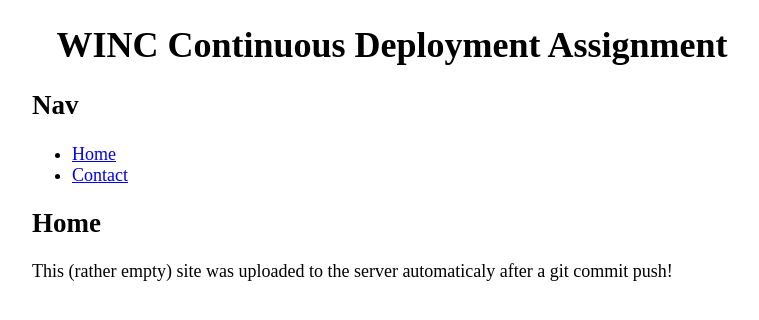
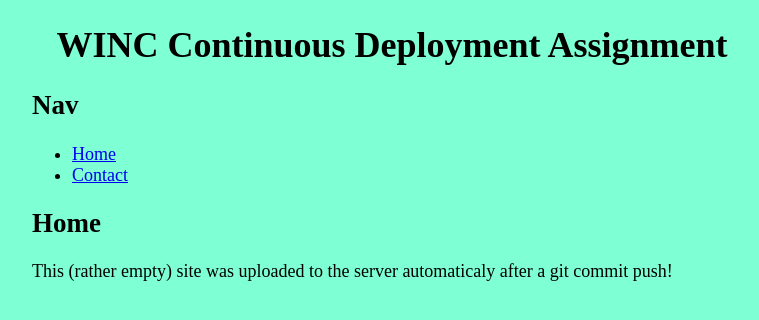
Before and after one commit to Mark-NB/winc-backend-final, a Flask app: page / in a window 1280 px wide. Shown: the top 320 px of the page, without its empty margins (248-1007 px from the left). Run offline with Flask 2, Linux system fonts and the light colour scheme.

Commit message:
test pull

```diff
--- a/static/style.css
+++ b/static/style.css
@@ -2,6 +2,7 @@ body {
     margin: 0 auto;
     max-width: 720px;
     font-size: 18px;
+    background-color: aquamarine;
 }
 
 h1 {
```
